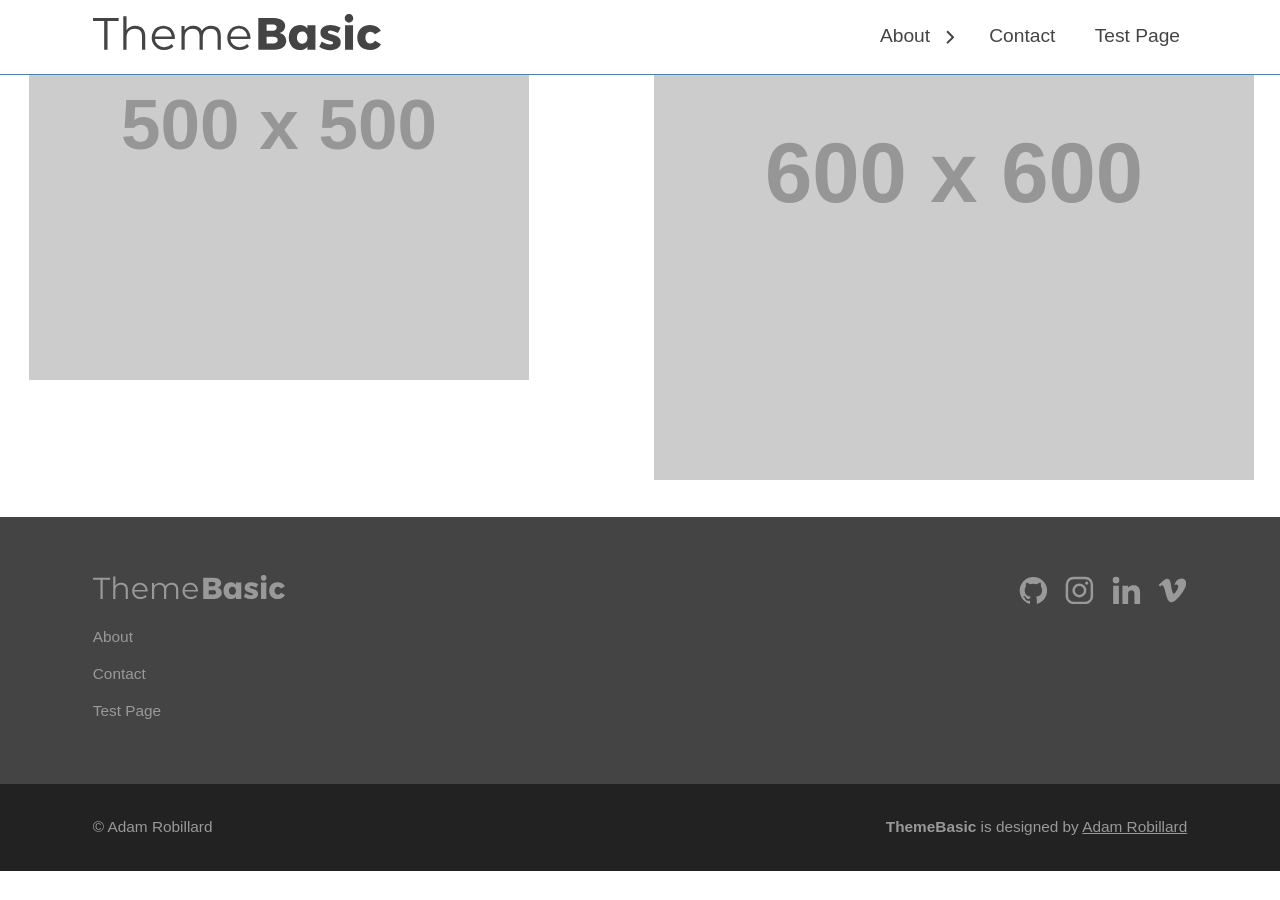
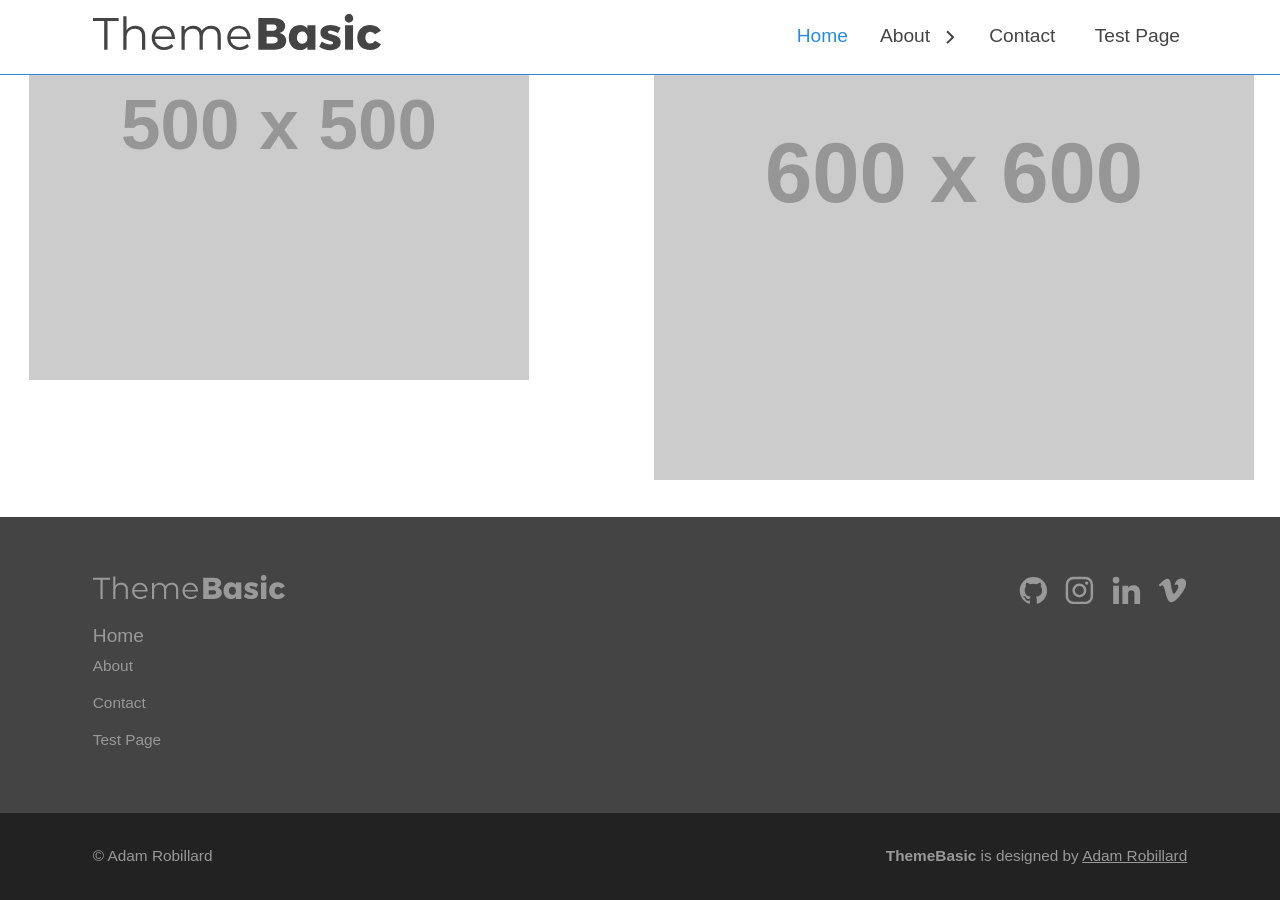
Before and after one commit to arobillard/basic-theme, a Jekyll site: the page built from index.html, in a window 1280 px wide and 900 px high, scrolled down 3388 px. Built offline with Jekyll 4.4.1, drawn with Linux system fonts in a browser that asks for light colours; before the commit the page ends 4259 px from its top, so only the background shows below that.

Commit message:
Add home switch for navbar

```diff
--- a/_data/theme.json
+++ b/_data/theme.json
@@ -35,6 +35,7 @@
     "fixed": true
   },
   "nav":{
+    "includeHome": true,
     "navItems":[
     ]
   },
--- a/_includes/utilities/nav/nav-generate.html
+++ b/_includes/utilities/nav/nav-generate.html
@@ -21,11 +21,16 @@
         {% endif %}
       {% endif %}
     </li>
+    {% if themeData.nav.includeHome == true %}
+      <li>
+        <a {% if page.url == '/' %}class="current" {% endif %}href="/">Home</a>
+      </li>
+    {% endif %}
     {% for navItems in themeData.nav.navItems %}
       <li{% if navItems.dropdown %}{% if include.navClass == 'nav' %} class="relative has-dropdown"{% endif %}{% endif %}>
         {% if include.navClass == 'nav' %}
           {% if navItems.dropdown %}
-            <a class="inline-block island-1-4{% if navItems.url %}{% if page.url contains navItems.url %} current{% endif %}{% else %}{% if page.url == '/' %} current{% endif %}{% endif %}" href="{% unless navItems.urlExternal == true %}{{site.baseurl}}/{% endunless %}{% unless navItems.text == 'Home' %}{{navItems.url}}{% endunless %}">{{navItems.text}}</a>
+            <a class="inline-block island-1-4{% if page.url contains navItems.url %} current{% endif %}" href="{% unless navItems.urlExternal == true %}{{site.baseurl}}/{% endunless %}{{navItems.url}}">{{navItems.text}}</a>
             <a class="icon-link m-no-focus" href="#">
               <i class="icon i-1">
                 <svg><use xlink:href="{{site.baseurl}}/images/icons.svg#right-indicator" /></svg>
--- a/admin/config.yml
+++ b/admin/config.yml
@@ -138,6 +138,9 @@ collections:
             name: "nav"
             widget: "object"
             fields:
+              - label: "Include 'Home' link in navbar?"
+                name: "includeHome"
+                widget: "boolean"
               - label: "Navigation Items"
                 name: "navItems"
                 widget: "list"
```
